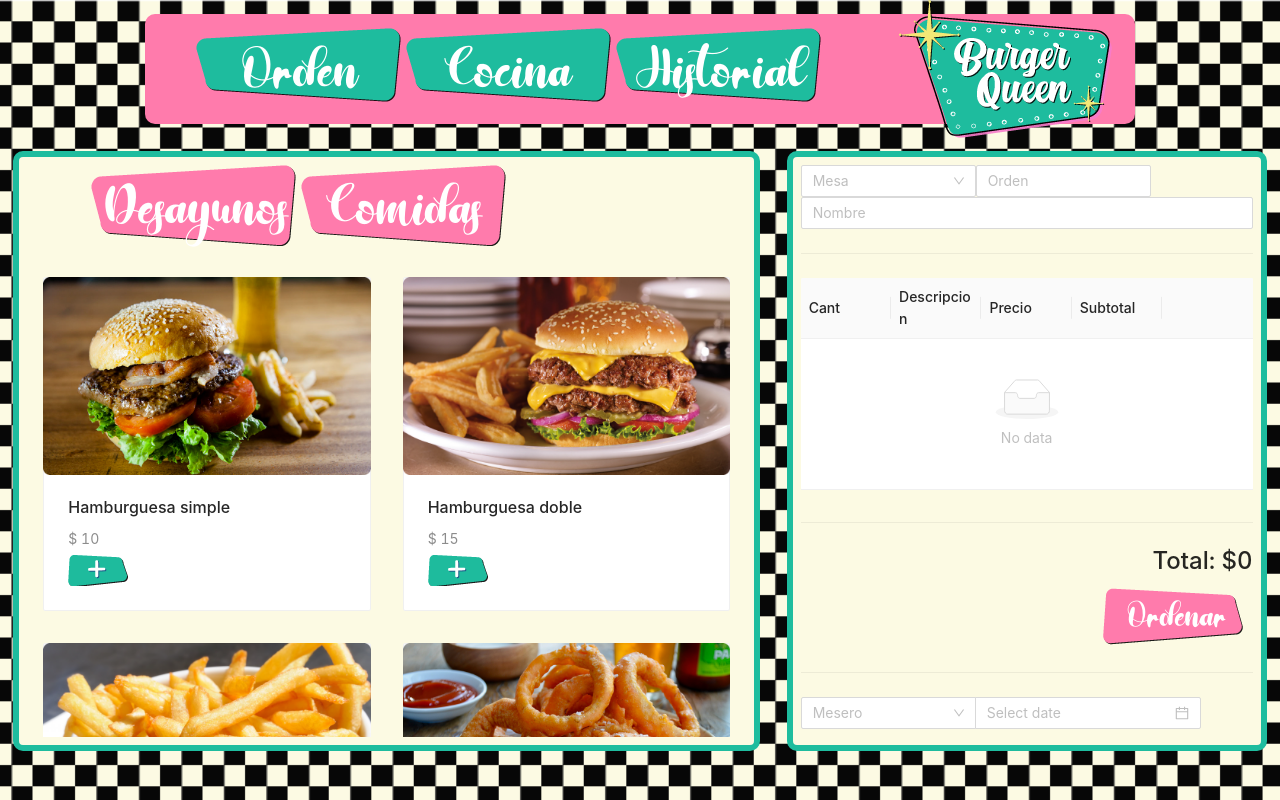
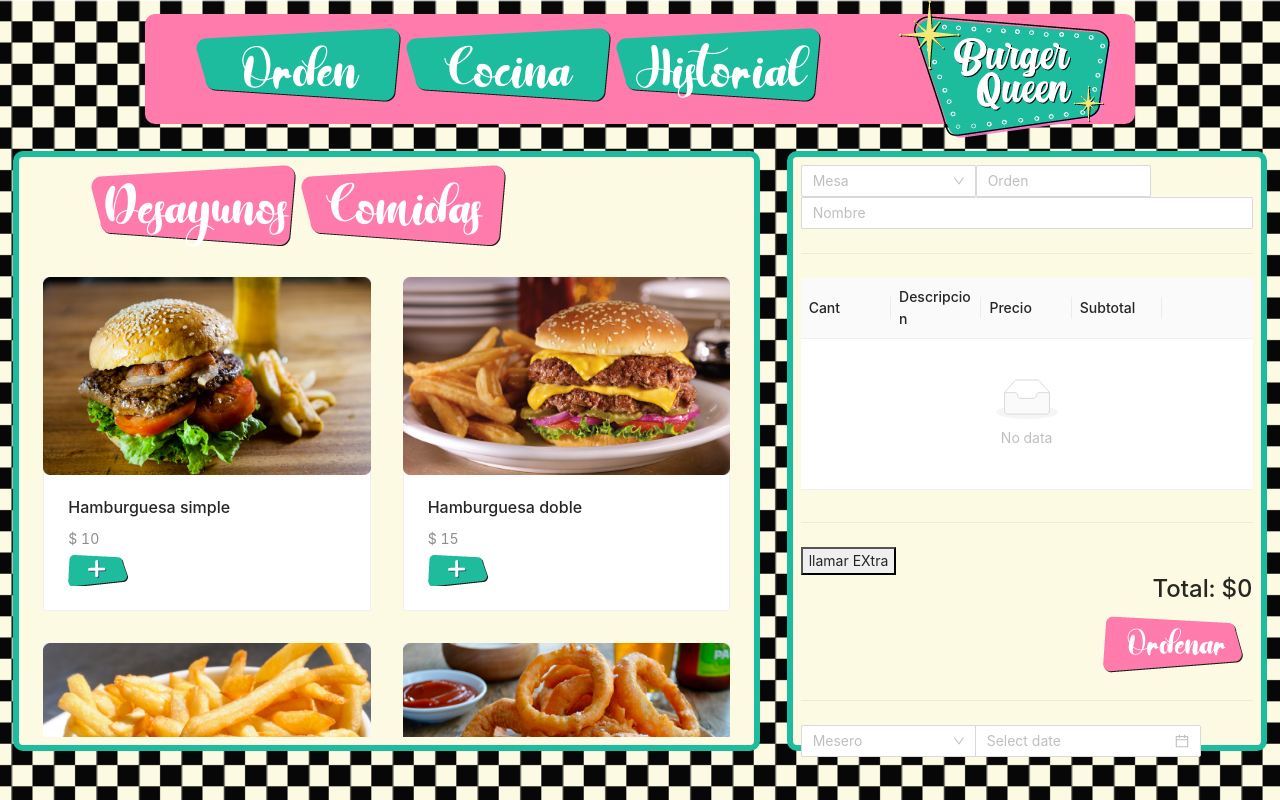
Before and after one commit to reloadercf/mariana-mariel, a React (Create React App) app: page /orden in a window 1280 px wide. Built offline with nearby package versions, Linux system fonts and the light colour scheme.

Commit message:
try to adding extras to order

```diff
--- a/src/Components/Order/OrderContent.js
+++ b/src/Components/Order/OrderContent.js
@@ -3,7 +3,20 @@ import { Table, Divider } from 'antd';
 import { DeleteTwoTone } from '@ant-design/icons'
 
 const OrderContent = ({carrito, deleteProducto}) => {
-  console.log(carrito,'this is carrito')
+
+
+  function addExtras(){
+    //const myItem = carrito.item.filter(itm => itm.extras === extras) // este es el item que quiero renderizar
+
+
+    if(carrito.item[0].extras){
+      console.log('ok', carrito.item[0].extras)
+    }
+  }
+  //addExtras()
+
+  console.log('add extra', addExtras)
+
   const columns = [
     {
       title: 'Cant',
@@ -13,7 +26,7 @@ const OrderContent = ({carrito, deleteProducto}) => {
     {
       title: 'Descripcion',
       dataIndex: 'item',
-      key: 'item'
+      key: 'item',
     },
     {
       title: 'Precio',
@@ -35,11 +48,14 @@ const OrderContent = ({carrito, deleteProducto}) => {
     },
   ];
 
+
+
     return (
         <div>
             <Divider />
             <Table className="contentTable" columns={columns} dataSource={carrito.item} size="small" pagination={{ pageSize: 50 }} scroll={{ y: 240 }} />
             <Divider />
+            <button onClick= {addExtras}>llamar EXtra</button>
         </div>
      );
 }
```
